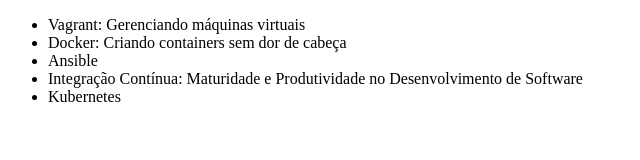
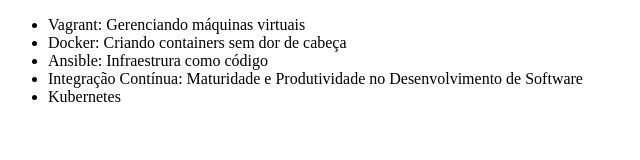
Before and after one commit to andreluizchr1/alura-git, a plain HTML site: page index.html in a window 1280 px wide. Shown: the whole page, without its empty margins (0-640 px from the left). Drawn offline with Linux system fonts and the light colour scheme.

Commit message:
Mudando nome do curso de Ansible

```diff
--- a/index.html
+++ b/index.html
@@ -10,7 +10,7 @@
     <ul>
         <li>Vagrant: Gerenciando máquinas virtuais</li>
         <li>Docker: Criando containers sem dor de cabeça</li>
-        <li>Ansible</li>
+        <li>Ansible: Infraestrura como código</li>
         <li>Integração Contínua: Maturidade e Produtividade no Desenvolvimento de Software</li>
         <li>Kubernetes</li>
     </ul>
```
